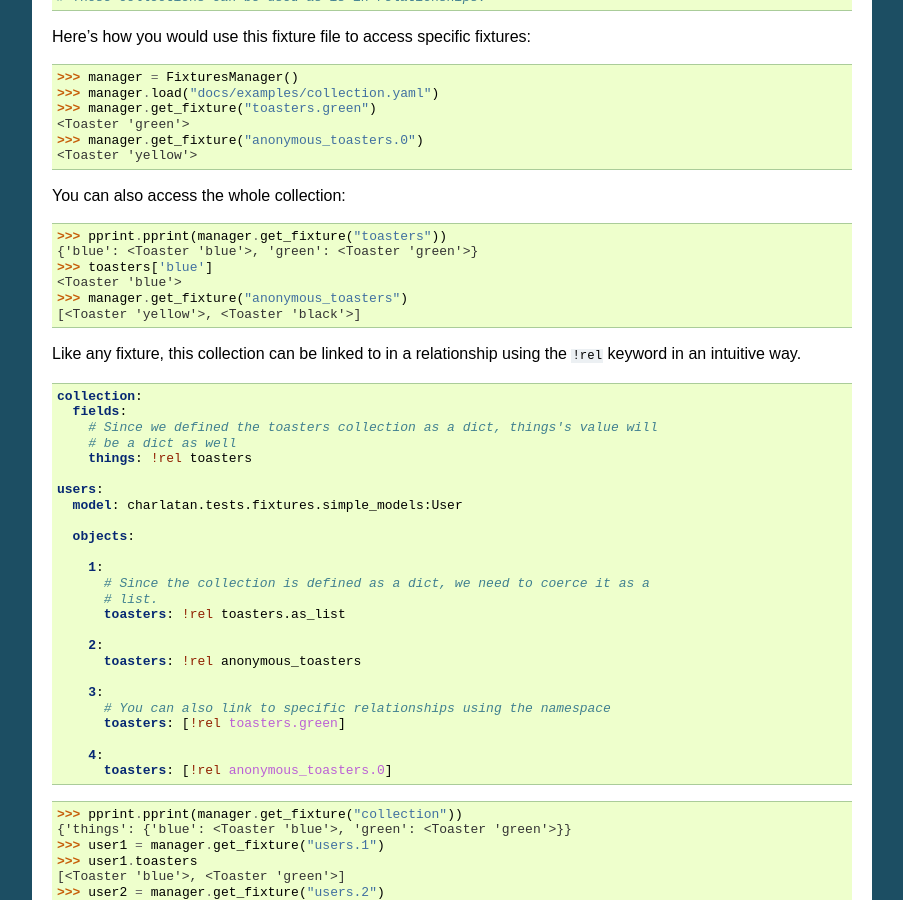
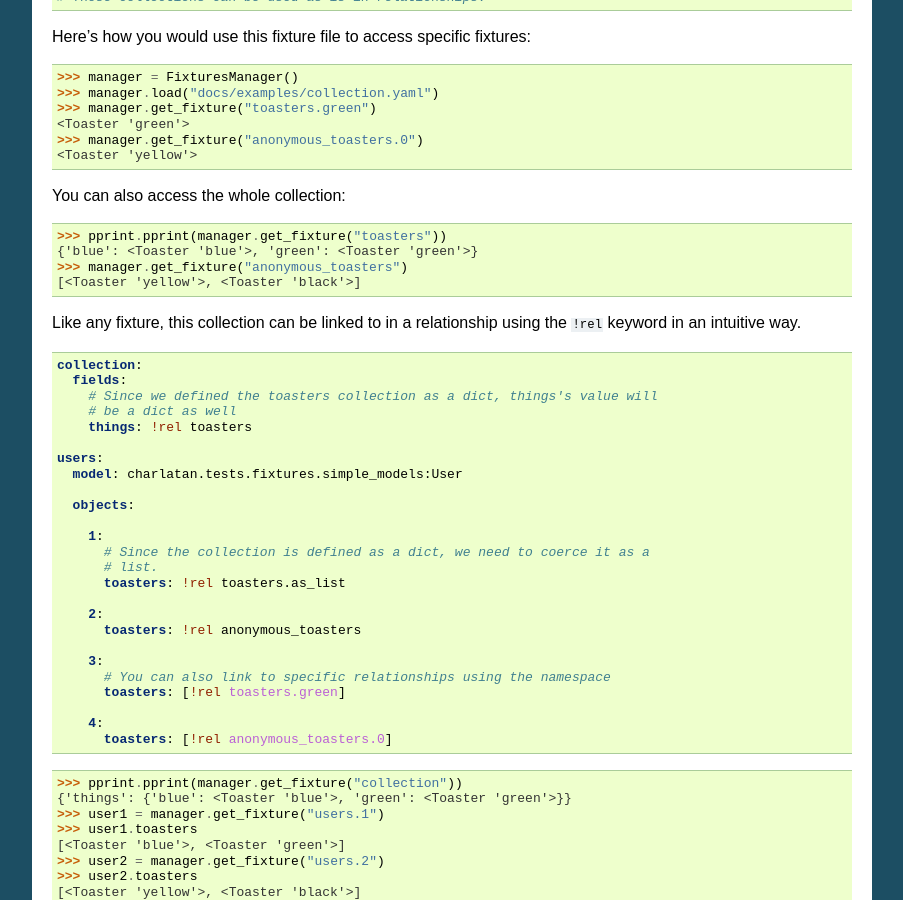
Before and after one commit to uber/charlatan, a Sphinx documentation site: the page built from docs/file-format.rst, in a window 1280 px wide and 900 px high, scrolled down 4276 px. Shown: the whole window, without its empty margins (198-1101 px from the left). Built offline with Sphinx 7.4.7, drawn with Linux system fonts in a browser that asks for light colours.

Commit message:
Fix doctest

```diff
--- a/docs/file-format.rst
+++ b/docs/file-format.rst
@@ -200,8 +200,6 @@ You can also access the whole collection:
 
     >>> pprint.pprint(manager.get_fixture("toasters"))
     {'blue': <Toaster 'blue'>, 'green': <Toaster 'green'>}
-    >>> toasters['blue']
-    <Toaster 'blue'>
     >>> manager.get_fixture("anonymous_toasters")
     [<Toaster 'yellow'>, <Toaster 'black'>]
 
```
